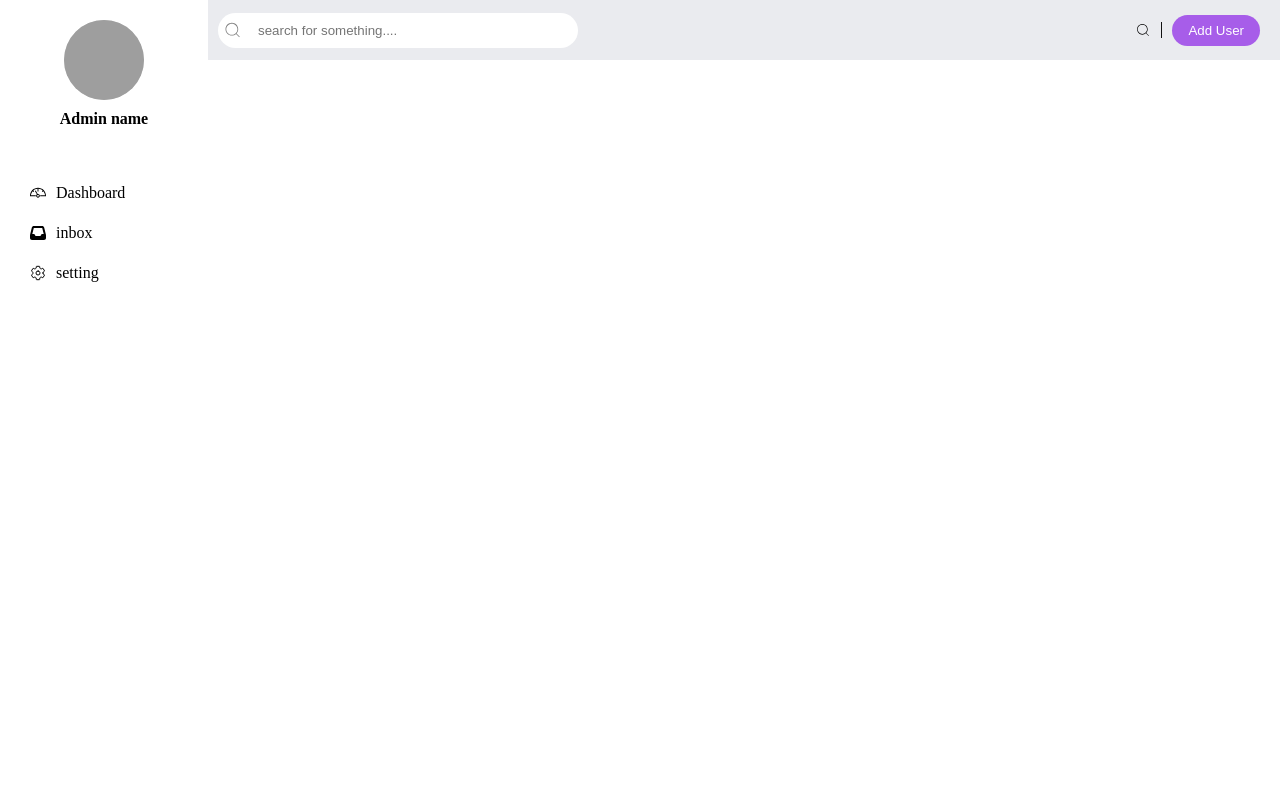
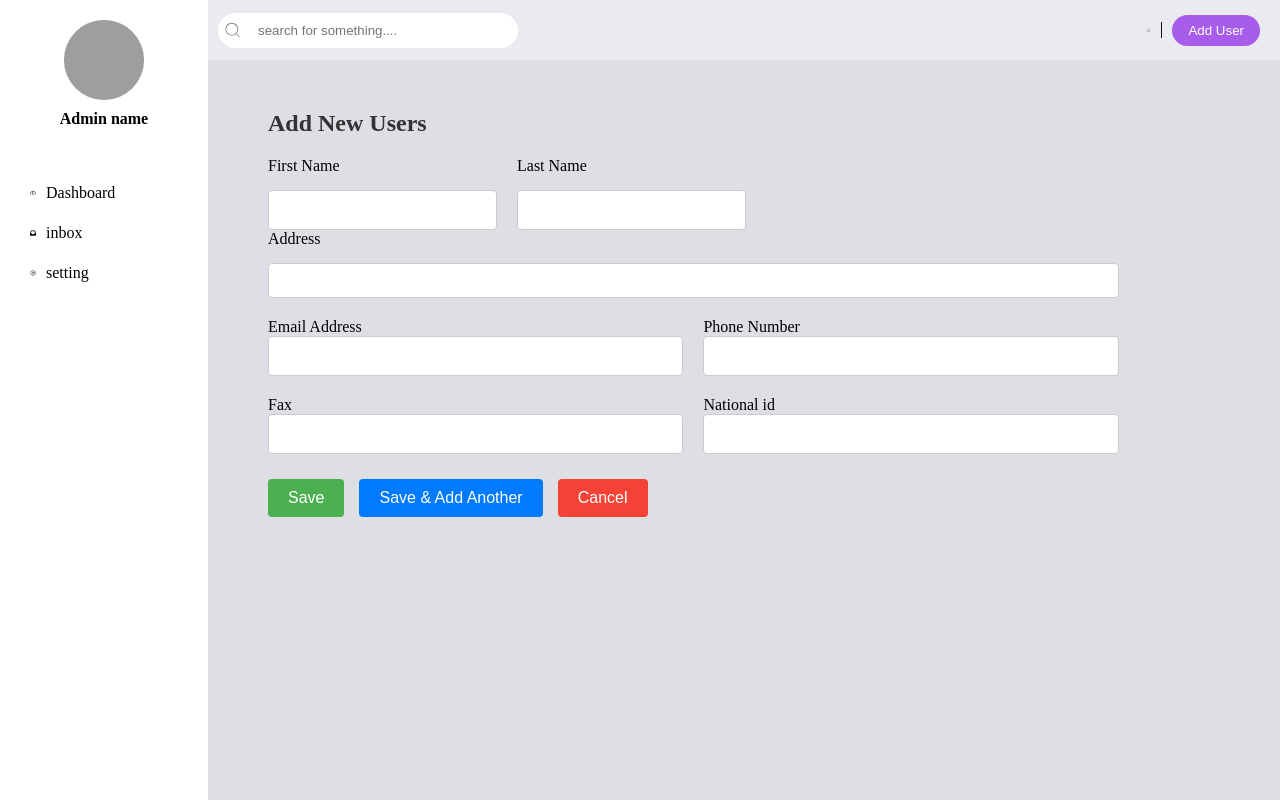
Before and after one commit to Recklesssss/Delivery_website, a React (Create React App) app in the folder frontend/: page /addUser in a window 1280 px wide. Built offline with nearby package versions, Linux system fonts and the light colour scheme; grey boxes are pictures that could not be loaded.

Commit message:
configuring the link and style

```diff
--- a/frontend/src/App.css
+++ b/frontend/src/App.css
@@ -1,3 +1,4 @@
 *{
   margin: 0;
+  box-sizing: border-box;
 }
--- a/frontend/src/Users/AddUser.jsx
+++ b/frontend/src/Users/AddUser.jsx
@@ -1,12 +1,15 @@
 import React from 'react'
 import Header_user from './Header/Header_user'
 import Left_user from './Left/Left_user'
+import Main_user from './Main/Main_user'
+
 
 function AddUser() {
   return (
     <div>
         <Header_user/>
         <Left_user/>
+        <Main_user/>
     </div>
   )
 }
```
